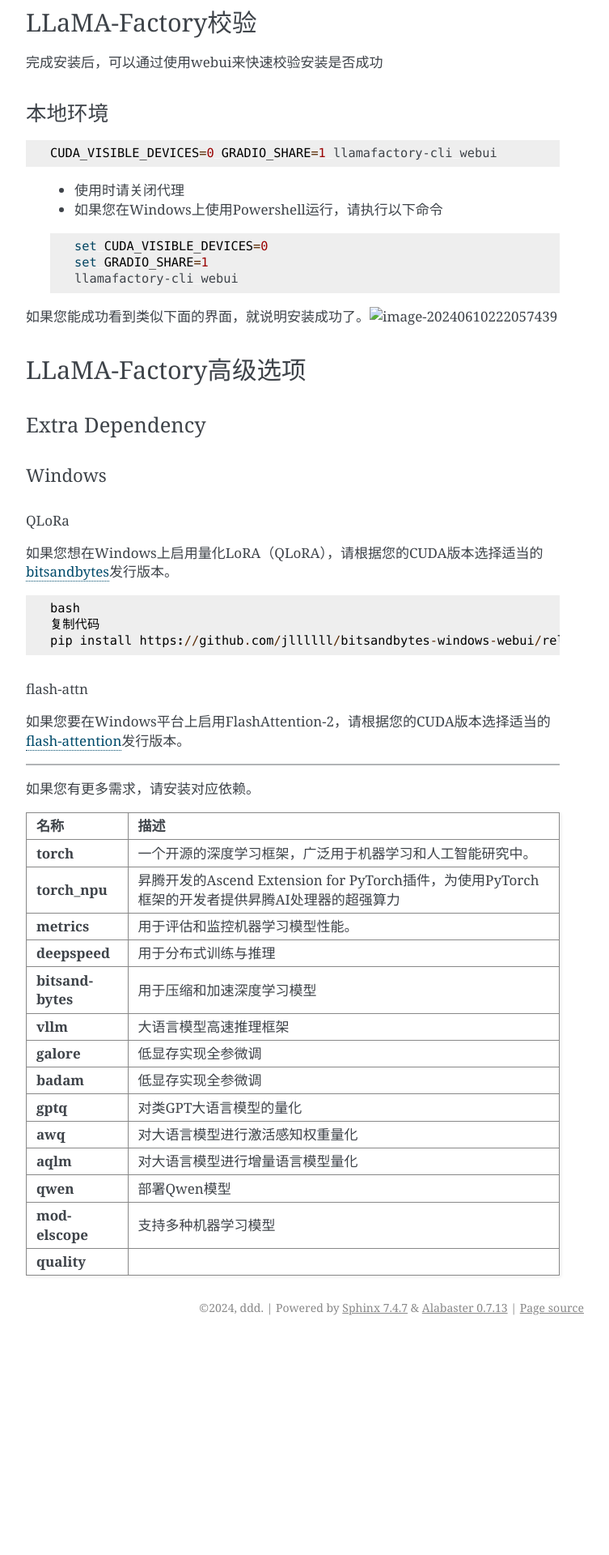
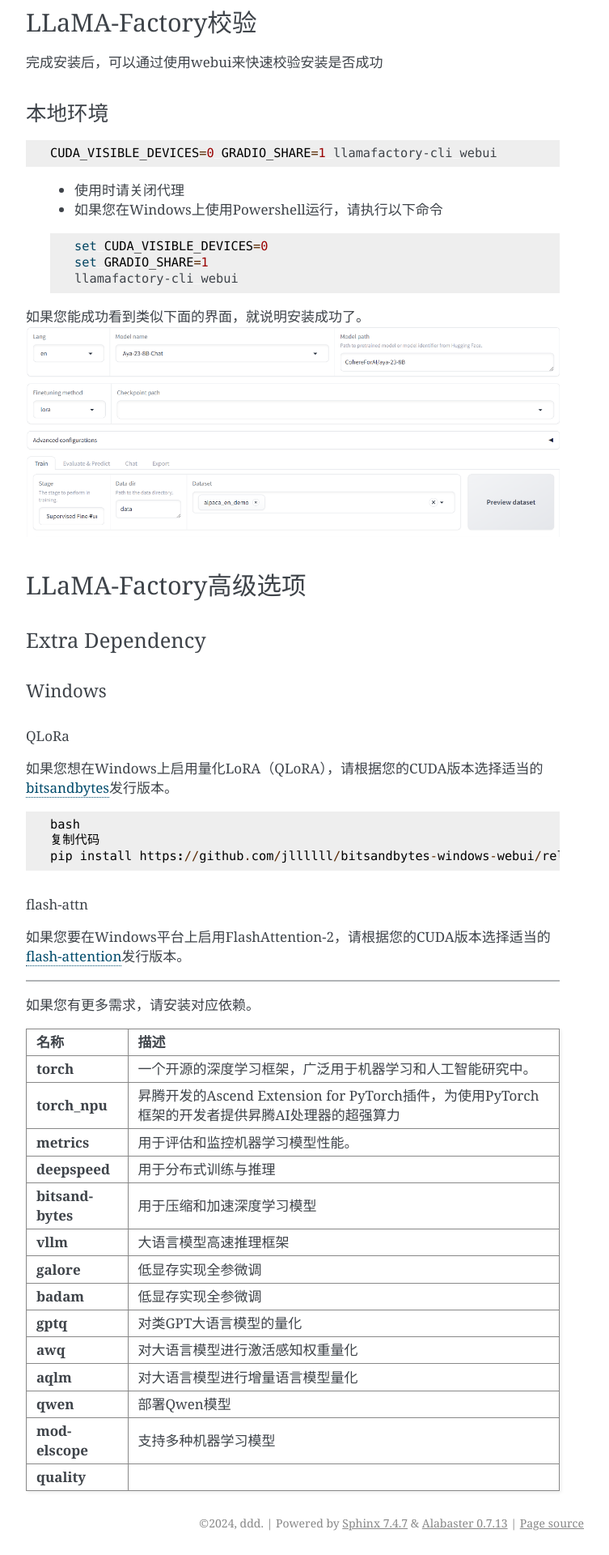
Before and after one commit to hiyouga/LLaMA-Factory-Doc, a Sphinx documentation site: the page built from source/installation/index.md, in a window 1280 px wide. Shown: the part 2500-4420 px from the top of the page at 81% size, without its empty margins (388-1141 px from the left). Built offline with Sphinx 7.4.7, drawn with Linux system fonts in a browser that asks for light colours; before the commit the page ends 4154 px from its top, so only the background shows below that.

Commit message:
change path

````diff
--- a/source/installation/index.md
+++ b/source/installation/index.md
@@ -121,7 +121,7 @@ CUDA_VISIBLE_DEVICES=0 GRADIO_SHARE=1 llamafactory-cli webui
 >  llamafactory-cli webui
 >  ```
 
-如果您能成功看到类似下面的界面，就说明安装成功了。![image-20240610222057439](./source/assets/image-20240610222057439.png)
+如果您能成功看到类似下面的界面，就说明安装成功了。![image-20240610222057439](../assets/image-20240610222057439.png)
 
 ## LLaMA-Factory高级选项
 
````
